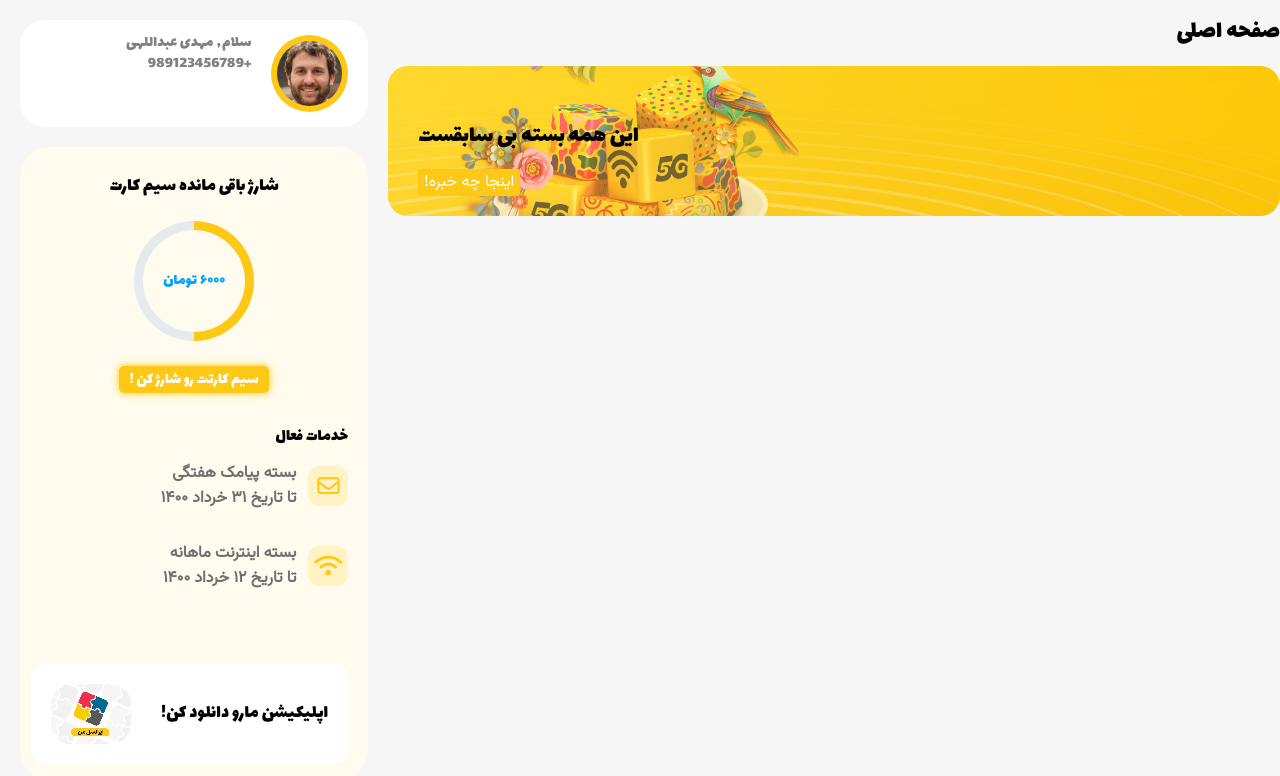
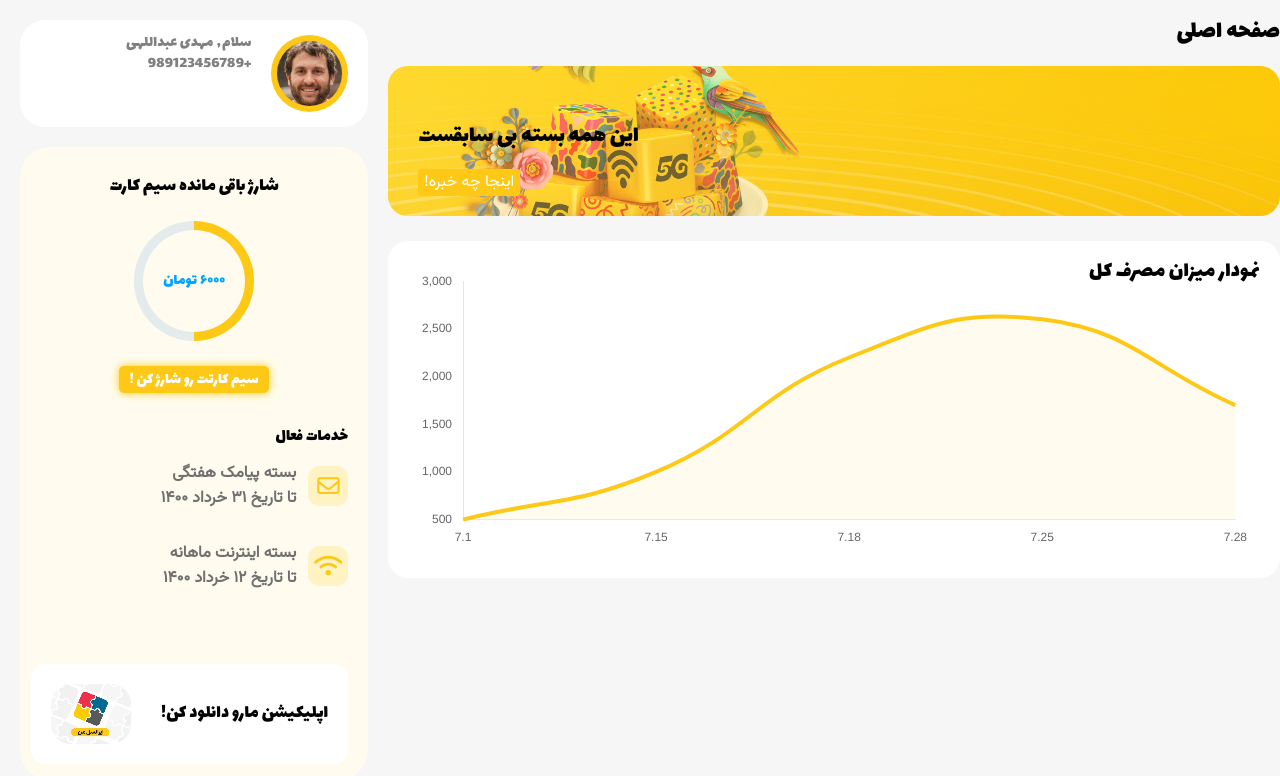
Before and after one commit to MAwasTaken/My-Irancell, a plain HTML site: page frontend/index.html in a window 1280 px wide. Drawn offline with nearby package versions, Linux system fonts and the light colour scheme.

Commit message:
Chart Created.

```diff
--- a/frontend/content/css/index.css
+++ b/frontend/content/css/index.css
@@ -201,3 +201,18 @@ body {
   border: none;
   outline: none;
 }
+
+.chart {
+  position: relative;
+  background-color: var(--white-50);
+  border-radius: 20px;
+  margin-top: 25px;
+  padding: 30px;
+}
+
+.chart h1 {
+  position: absolute;
+  top: 20px;
+  right: 20px;
+  font-size: 1.4rem;
+}
--- /dev/null
+++ b/frontend/content/js/chart.js
@@ -0,0 +1,40 @@
+const initChart = (labels, data, initElement) => {
+	const config = {
+		type: "line",
+		data: {
+			labels: [...labels],
+			datasets: [
+				{
+					backgroundColor: "#fffcef",
+					borderColor: "#fdc816",
+					data: [...data],
+					tension: "0.45",
+          fill: true,
+					borderWidth: 4,
+          pointRadius: 0,
+				},
+			],
+		},
+		options: {
+			plugins: {
+				legend: false,
+			},
+			scales: {
+				x: {
+					grid: {
+						display: false,
+					},
+				},
+				y: {
+					grid: {
+						display: false,
+					},
+				},
+			},
+		},
+	};
+
+	return new Chart(initElement, config);
+};
+
+export default initChart;
--- a/frontend/content/js/index.js
+++ b/frontend/content/js/index.js
@@ -0,0 +1,7 @@
+import initChart from "./chart.js";
+
+initChart(
+  ["7.1", "7.15", "7.18", "7.25", "7.28"],
+  [500, 1000, 2200, 2600, 1700],
+  document.querySelector("#myChart").getContext('2d'),
+)
--- a/frontend/index.html
+++ b/frontend/index.html
@@ -64,8 +64,14 @@
         <h1 class="lalezar-font">این همه بسته بی سابقست</h1>
         <button>اینجا چه خبره!</button>
       </section>
+      <section class="chart">
+        <h1 class="lalezar-font">نمودار میزان مصرف کل</h1>
+        <canvas id="myChart" height="100">
+          Your Browser Dose Not Support The Canvas Element.
+        </canvas>
+      </section>
     </main>
 		<script src="https://cdnjs.cloudflare.com/ajax/libs/Chart.js/3.8.2/chart.min.js"></script>
-		<script src="content/js/index.js"></script>
+		<script src="content/js/index.js" type="module"></script>
 	</body>
 </html>
```
